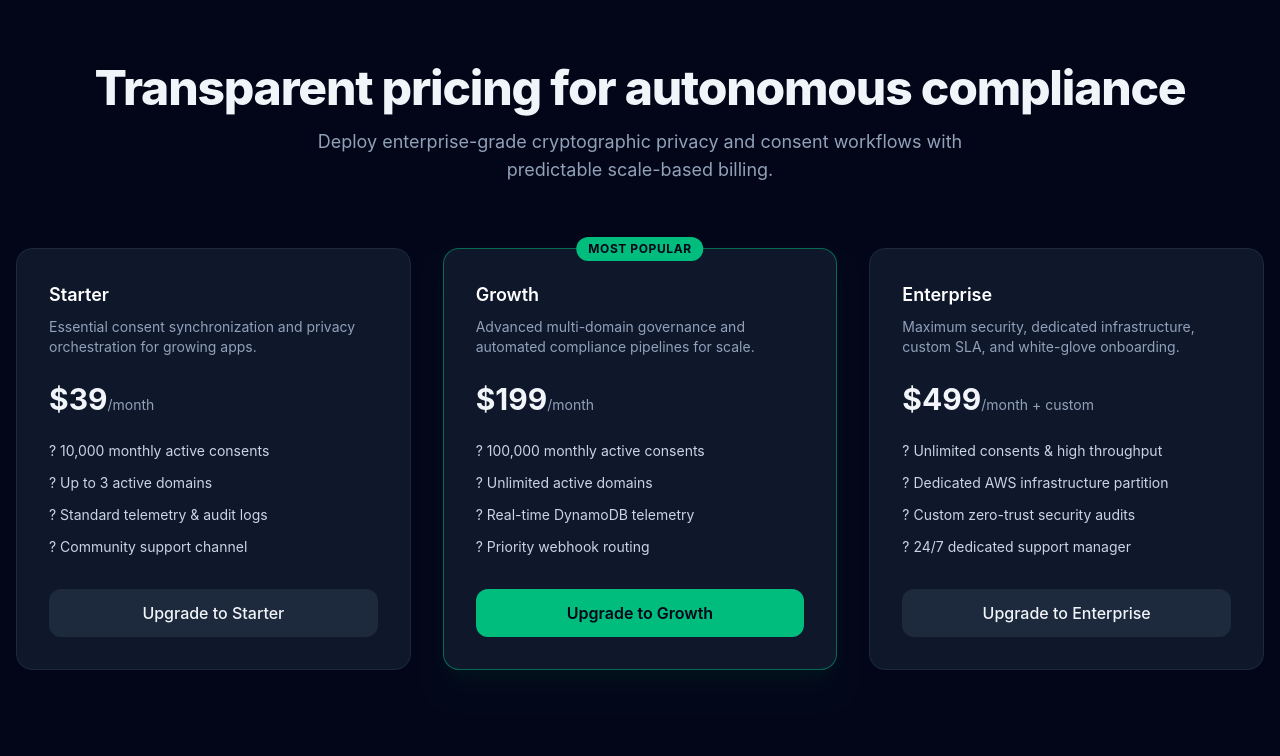
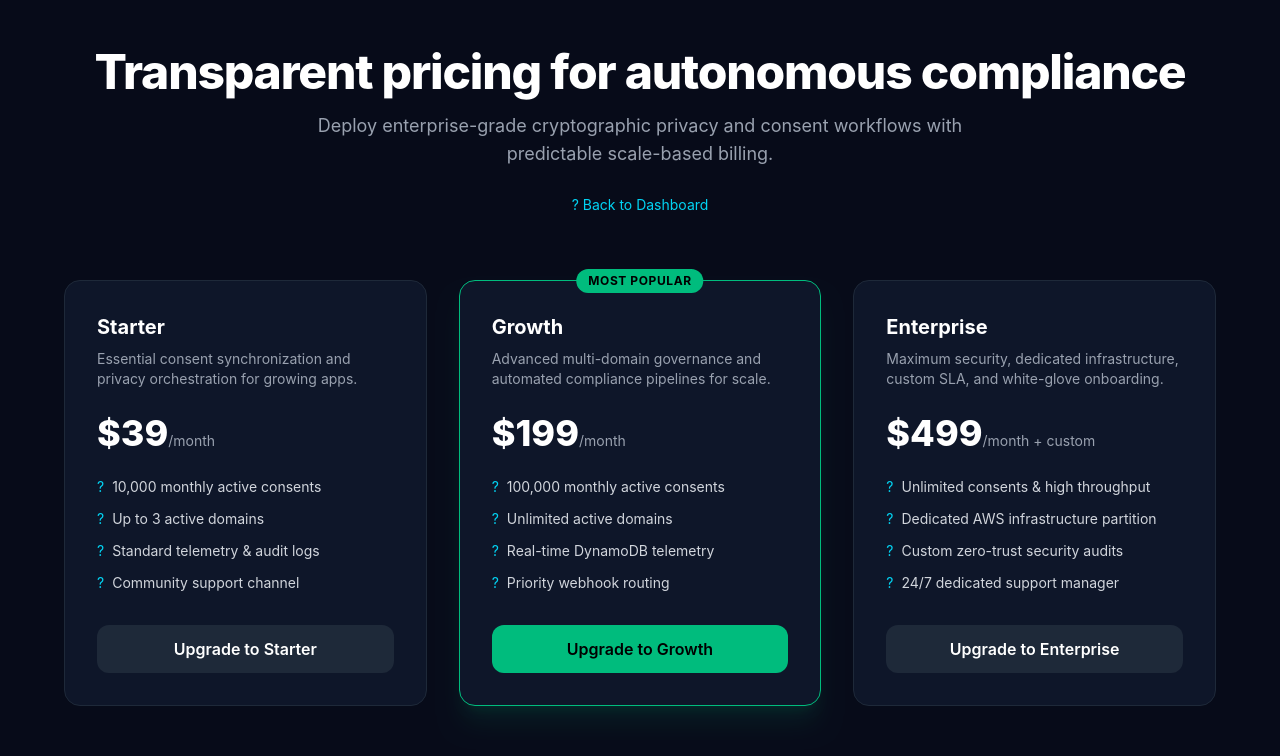
Before and after one commit to Mbongisenithato/ConsentMesh-SDK, a Next.js app: page / in a window 1280 px wide. Shown: the top 756 px of the page. Built offline with nearby package versions, Linux system fonts and the light colour scheme.

Commit message:
feat(billing): centralize products, implement Stripe checkout session API, webhook listener, and wired pricing UI

```diff
--- /dev/null
+++ b/app/api/checkout/route.ts
@@ -0,0 +1,35 @@
+import { NextResponse } from 'next/server';
+import Stripe from 'stripe';
+
+const stripe = new Stripe(process.env.STRIPE_SECRET_KEY as string, {
+  apiVersion: '2025-02-28.acacia',
+});
+
+export async function POST(request: Request) {
+  try {
+    const { priceId, customerEmail } = await request.json();
+
+    if (!priceId) {
+      return NextResponse.json({ error: 'Missing priceId parameter' }, { status: 400 });
+    }
+
+    const origin = request.headers.get('origin') || 'http://localhost:3000';
+
+    const session = await stripe.checkout.sessions.create({
+      payment_method_types: ['card'],
+      line_items: [{ price: priceId, quantity: 1 }],
+      mode: 'subscription',
+      customer_email: customerEmail,
+      success_url: `${origin}/dashboard?success=true&session_id={CHECKOUT_SESSION_ID}`,
+      cancel_url: `${origin}/pricing?canceled=true`,
+      metadata: {
+        environment: process.env.NODE_ENV || 'production',
+      },
+    });
+
+    return NextResponse.json({ url: session.url });
+  } catch (error: any) {
+    console.error('Stripe Checkout Error:', error.message);
+    return NextResponse.json({ error: 'Internal Server Error during checkout initialization' }, { status: 500 });
+  }
+}
--- /dev/null
+++ b/app/api/webhooks/route.ts
@@ -0,0 +1,29 @@
+import { NextResponse } from 'next/server';
+import Stripe from 'stripe';
+
+const stripe = new Stripe(process.env.STRIPE_SECRET_KEY as string, {
+  apiVersion: '2025-02-28.acacia',
+});
+
+const webhookSecret = process.env.STRIPE_WEBHOOK_SECRET as string;
+
+export async function POST(request: Request) {
+  const body = await request.text();
+  const signature = request.headers.get('stripe-signature') as string;
+
+  let event: Stripe.Event;
+
+  try {
+    event = stripe.webhooks.constructEvent(body, signature, webhookSecret);
+  } catch (err: any) {
+    console.error(`Webhook signature verification failed: ${err.message}`);
+    return NextResponse.json({ error: `Webhook Error: ${err.message}` }, { status: 400 });
+  }
+
+  if (event.type === 'checkout.session.completed') {
+    const session = event.data.object as Stripe.Checkout.Session;
+    console.log(`Successfully provisioned subscription for session: ${session.id}`);
+  }
+
+  return NextResponse.json({ received: true });
+}
--- a/app/pricing/page.tsx
+++ b/app/pricing/page.tsx
@@ -1,66 +1,98 @@
+'use client';
+
+import { useState } from 'react';
+import { PRODUCTS } from '@/lib/products';
+import Link from 'next/link';
+
 export default function PricingPage() {
+  const [loadingTier, setLoadingTier] = useState<string | null>(null);
+
+  const handleCheckout = async (priceId: string, tierId: string) => {
+    try {
+      setLoadingTier(tierId);
+      const res = await fetch('/api/checkout', {
+        method: 'POST',
+        headers: { 'Content-Type': 'application/json' },
+        body: JSON.stringify({ priceId }),
+      });
+      const data = await res.json();
+      if (data.url) {
+        window.location.href = data.url;
+      } else {
+        alert(data.error || 'Failed to initialize checkout session.');
+      }
+    } catch (err) {
+      console.error(err);
+      alert('Network error connecting to payment gateway.');
+    } finally {
+      setLoadingTier(null);
+    }
+  };
+
   return (
-    <div className="min-h-screen bg-slate-950 text-slate-100 py-16 px-4">
-      <div className="max-w-7xl mx-auto text-center mb-16">
-        <h1 className="text-4xl font-extrabold tracking-tight sm:text-5xl mb-4">
+    <div className="min-h-screen bg-[#070b19] text-white px-6 py-12">
+      <div className="max-w-6xl mx-auto text-center mb-16">
+        <h1 className="text-4xl md:text-5xl font-extrabold tracking-tight mb-4">
           Transparent pricing for autonomous compliance
         </h1>
-        <p className="text-lg text-slate-400 max-w-2xl mx-auto">
+        <p className="text-gray-400 text-lg max-w-2xl mx-auto">
           Deploy enterprise-grade cryptographic privacy and consent workflows with predictable scale-based billing.
         </p>
+        <div className="mt-6">
+          <Link href="/dashboard" className="text-sm text-cyan-400 hover:underline">
+            ? Back to Dashboard
+          </Link>
+        </div>
       </div>
-      <div className="max-w-7xl mx-auto grid grid-cols-1 md:grid-cols-3 gap-8">
-        <div className="bg-slate-900 border border-slate-800 rounded-2xl p-8 flex flex-col justify-between">
-          <div>
-            <h3 className="text-lg font-semibold text-white mb-2">Starter</h3>
-            <p className="text-sm text-slate-400 mb-6">Essential consent synchronization and privacy orchestration for growing apps.</p>
-            <div className="text-3xl font-bold mb-6">$39<span className="text-sm font-normal text-slate-400">/month</span></div>
-            <ul className="space-y-3 text-sm text-slate-300 mb-8">
-              <li>? 10,000 monthly active consents</li>
-              <li>? Up to 3 active domains</li>
-              <li>? Standard telemetry & audit logs</li>
-              <li>? Community support channel</li>
-            </ul>
-          </div>
-          <a href="/dashboard" className="w-full py-3 bg-slate-800 hover:bg-slate-700 text-center font-medium rounded-xl transition">
-            Upgrade to Starter
-          </a>
-        </div>
-        <div className="bg-slate-900 border border-emerald-500/50 rounded-2xl p-8 flex flex-col justify-between relative shadow-xl shadow-emerald-950/20">
-          <div className="absolute -top-3 left-1/2 -translate-x-1/2 bg-emerald-500 text-slate-950 text-xs font-bold px-3 py-1 rounded-full uppercase tracking-wider">
-            Most Popular
-          </div>
-          <div>
-            <h3 className="text-lg font-semibold text-white mb-2">Growth</h3>
-            <p className="text-sm text-slate-400 mb-6">Advanced multi-domain governance and automated compliance pipelines for scale.</p>
-            <div className="text-3xl font-bold mb-6">$199<span className="text-sm font-normal text-slate-400">/month</span></div>
-            <ul className="space-y-3 text-sm text-slate-300 mb-8">
-              <li>? 100,000 monthly active consents</li>
-              <li>? Unlimited active domains</li>
-              <li>? Real-time DynamoDB telemetry</li>
-              <li>? Priority webhook routing</li>
-            </ul>
-          </div>
-          <a href="/dashboard" className="w-full py-3 bg-emerald-500 hover:bg-emerald-400 text-slate-950 text-center font-semibold rounded-xl transition">
-            Upgrade to Growth
-          </a>
-        </div>
-        <div className="bg-slate-900 border border-slate-800 rounded-2xl p-8 flex flex-col justify-between">
-          <div>
-            <h3 className="text-lg font-semibold text-white mb-2">Enterprise</h3>
-            <p className="text-sm text-slate-400 mb-6">Maximum security, dedicated infrastructure, custom SLA, and white-glove onboarding.</p>
-            <div className="text-3xl font-bold mb-6">$499<span className="text-sm font-normal text-slate-400">/month + custom</span></div>
-            <ul className="space-y-3 text-sm text-slate-300 mb-8">
-              <li>? Unlimited consents & high throughput</li>
-              <li>? Dedicated AWS infrastructure partition</li>
-              <li>? Custom zero-trust security audits</li>
-              <li>? 24/7 dedicated support manager</li>
-            </ul>
-          </div>
-          <a href="/dashboard" className="w-full py-3 bg-slate-800 hover:bg-slate-700 text-center font-medium rounded-xl transition">
-            Upgrade to Enterprise
-          </a>
-        </div>
+
+      <div className="grid grid-cols-1 md:grid-cols-3 gap-8 max-w-6xl mx-auto">
+        {Object.values(PRODUCTS).map((tier) => {
+          const isPopular = tier.id === 'growth';
+          return (
+            <div
+              key={tier.id}
+              className={`relative bg-[#0e1629] rounded-2xl p-8 border ${
+                isPopular ? 'border-emerald-500 shadow-xl shadow-emerald-500/10' : 'border-gray-800'
+              } flex flex-col justify-between`}
+            >
+              {isPopular && (
+                <div className="absolute -top-3 left-1/2 -translate-x-1/2 bg-emerald-500 text-black text-xs font-bold uppercase tracking-wider px-3 py-1 rounded-full">
+                  Most Popular
+                </div>
+              )}
+              <div>
+                <h3 className="text-xl font-bold mb-2">{tier.name}</h3>
+                <p className="text-gray-400 text-sm mb-6">
+                  {tier.id === 'starter' && 'Essential consent synchronization and privacy orchestration for growing apps.'}
+                  {tier.id === 'growth' && 'Advanced multi-domain governance and automated compliance pipelines for scale.'}
+                  {tier.id === 'enterprise' && 'Maximum security, dedicated infrastructure, custom SLA, and white-glove onboarding.'}
+                </p>
+                <div className="mb-6">
+                  <span className="text-4xl font-extrabold">${tier.amount}</span>
+                  <span className="text-gray-400 text-sm">/month{tier.id === 'enterprise' ? ' + custom' : ''}</span>
+                </div>
+                <ul className="space-y-3 text-sm text-gray-300 mb-8 text-left">
+                  {tier.features.map((feature, fIdx) => (
+                    <li key={fIdx} className="flex items-center gap-2">
+                      <span className="text-cyan-400">?</span> {feature}
+                    </li>
+                  ))}
+                </ul>
+              </div>
+              <button
+                onClick={() => handleCheckout(tier.priceId, tier.id)}
+                disabled={loadingTier === tier.id}
+                className={`w-full py-3 rounded-xl font-semibold transition cursor-pointer ${
+                  isPopular
+                    ? 'bg-emerald-500 text-black hover:bg-emerald-400'
+                    : 'bg-gray-800 text-white hover:bg-gray-700'
+                } disabled:opacity-50`}
+              >
+                {loadingTier === tier.id ? 'Initializing...' : `Upgrade to ${tier.name}`}
+              </button>
+            </div>
+          );
+        })}
       </div>
     </div>
   );
--- /dev/null
+++ b/lib/products.ts
@@ -0,0 +1,43 @@
+export interface ProductTier {
+  id: string;
+  name: string;
+  priceId: string;
+  amount: number;
+  interval: 'month' | 'year';
+  consentsLimit: number;
+  domainsLimit: number | 'unlimited';
+  features: string[];
+}
+
+export const PRODUCTS: Record<string, ProductTier> = {
+  starter: {
+    id: 'starter',
+    name: 'Starter',
+    priceId: process.env.STRIPE_STARTER_PRICE_ID || 'price_starter_stub',
+    amount: 39,
+    interval: 'month',
+    consentsLimit: 10000,
+    domainsLimit: 3,
+    features: ['10,000 monthly active consents', 'Up to 3 active domains', 'Standard telemetry & audit logs', 'Community support channel'],
+  },
+  growth: {
+    id: 'growth',
+    name: 'Growth',
+    priceId: process.env.STRIPE_GROWTH_PRICE_ID || 'price_growth_stub',
+    amount: 199,
+    interval: 'month',
+    consentsLimit: 100000,
+    domainsLimit: 'unlimited',
+    features: ['100,000 monthly active consents', 'Unlimited active domains', 'Real-time DynamoDB telemetry', 'Priority webhook routing'],
+  },
+  enterprise: {
+    id: 'enterprise',
+    name: 'Enterprise',
+    priceId: process.env.STRIPE_ENTERPRISE_PRICE_ID || 'price_enterprise_stub',
+    amount: 499,
+    interval: 'month',
+    consentsLimit: 1000000,
+    domainsLimit: 'unlimited',
+    features: ['Unlimited consents & high throughput', 'Dedicated AWS infrastructure partition', 'Custom zero-trust security audits', '24/7 dedicated support manager'],
+  },
+};
```
Also changed, not shown: package.json (+40 -40 lines), 1 other file (tests, documents, lock files or other folders).
